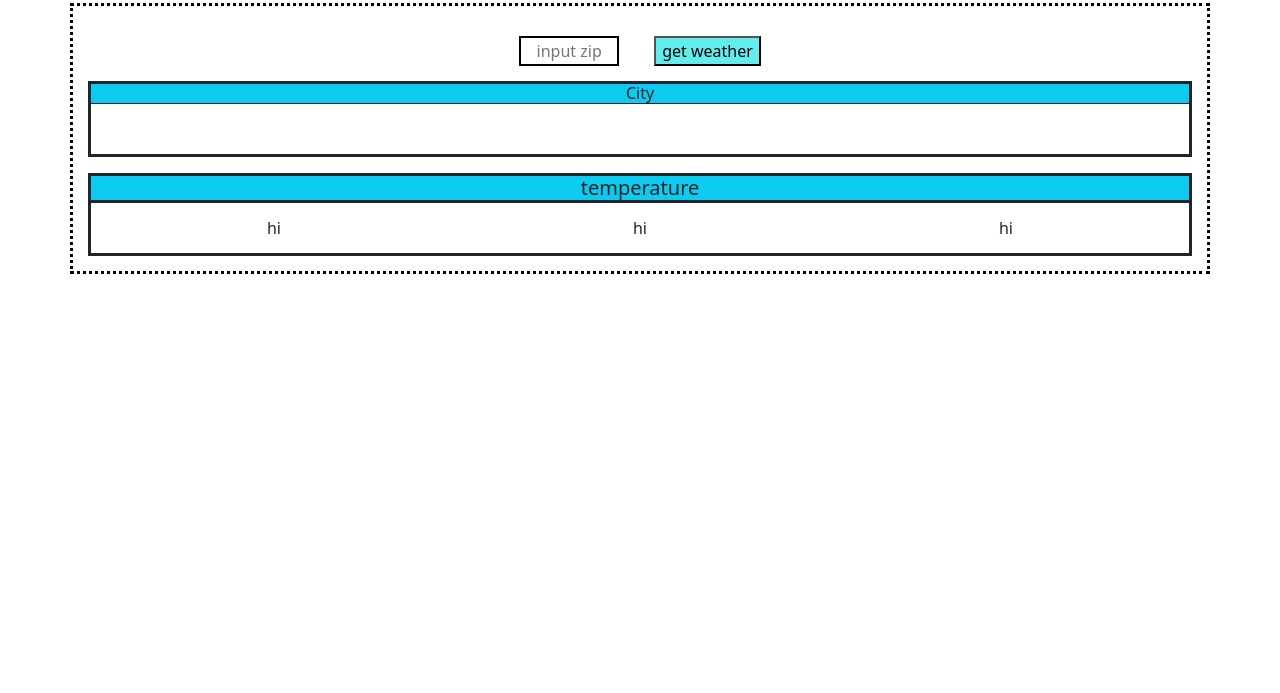
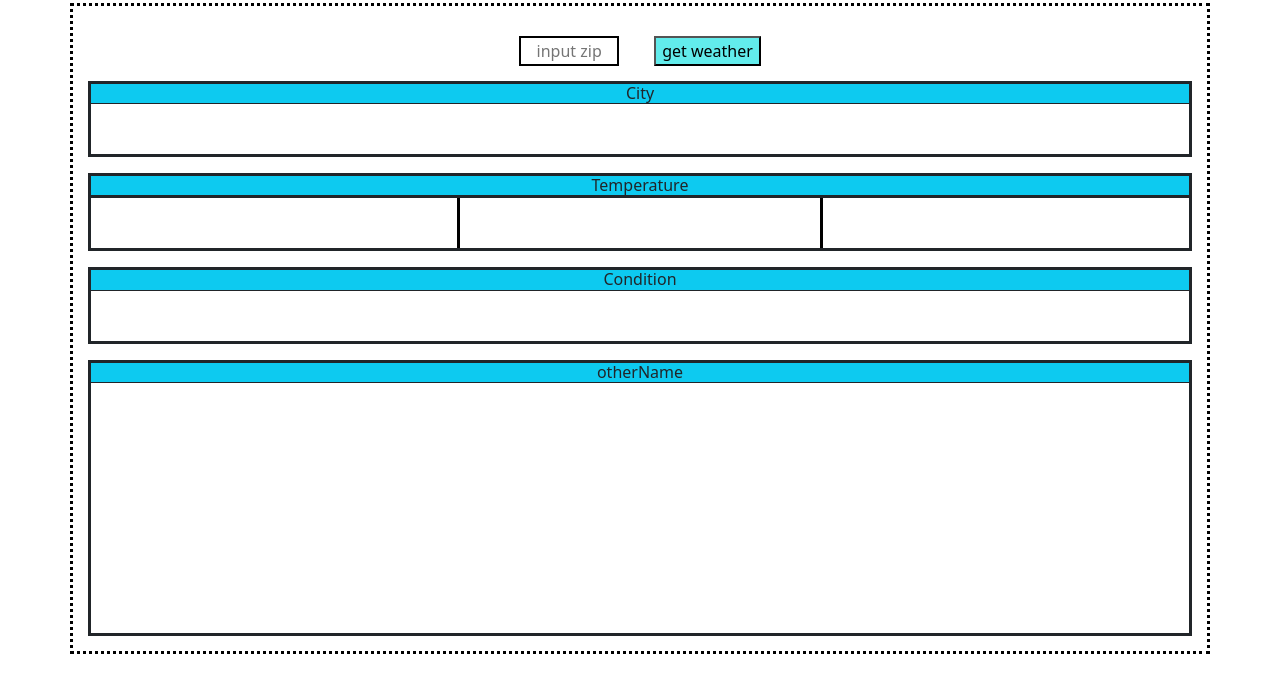
Before and after one commit to DylanWDev/weather-app, a plain HTML site: page sandbox.html in a window 1280 px wide. Shown: the part 53-746 px from the top of the page. Drawn offline with nearby package versions, Linux system fonts and the light colour scheme.

Commit message:
everything but image on condition

```diff
--- a/css/style.css
+++ b/css/style.css
@@ -24,6 +24,10 @@
   border: solid 2px;
 }
 
-#cityName, #tempK, #tempC{
+#cityName, #tempK, #tempC, #conditionFill{
   height: 50px;
 }
+
+#otherFill {
+  height: 250px;
+}
--- a/js/sandbox.js
+++ b/js/sandbox.js
@@ -54,7 +54,7 @@ document.getElementById("testBtn").addEventListener('click', function(){
 async function getWeather(){
     let inputField = document.getElementById("input")
     zipCode = inputField.value
-    test_axios().then(console.log('got city'));
+    init().then(console.log('got city'));
 
 
 }
@@ -88,10 +88,6 @@ let cityName = document.createElement("p")
 cityDiv.appendChild(cityName)
 cityName.id = "cityName"
 cityName.classList = "d-flex justify-content-center mb-0 align-items-center"
-
-function fillCity(city){
-    cityName.innerText = city
-}
 //* city area
 
 
@@ -103,41 +99,84 @@ infoDiv.appendChild(tempDiv);
 tempDiv.id = "tempDiv";
 tempDiv.classList = "d-block border border-dark border-3 mt-3";
 
-let tempMain = document.createElement("h5");
-tempMain.innerHTML = "temperature";
+let tempMain = document.createElement("h6");
+tempMain.innerHTML = "Temperature";
 tempDiv.appendChild(tempMain);
 tempMain.id = "tempMain"
-tempMain.classList = "d-flex justify-content-center mb-0 border-dark bg-info"
+tempMain.classList = "d-flex justify-content-center border border-0 mb-0 border-dark bg-info"
 
 //*row container
 let tempContainDiv = document.createElement("div");
 infoDiv.appendChild(tempContainDiv);
 tempContainDiv.id = "TempContainDiv";
-tempContainDiv.classList = "d-flex justify-content-between border border-dark border-3 border-top-0"; // Use justify-content-between for a row layout
+tempContainDiv.classList = "mb-3 d-flex justify-content-between border border-dark border-3 border-top-0";
 //*row container
+
 
 let tempK = document.createElement("div");
 tempContainDiv.appendChild(tempK);
 tempK.id = "tempK";
-tempK.innerHTML = "hi";
+tempK.innerHTML = "";
 tempK.classList = "col-4 d-flex justify-content-center mb-0 align-items-center";
 
 let tempF = document.createElement("div");
 tempContainDiv.appendChild(tempF);
 tempF.id = "tempF";
-tempF.innerHTML = "hi";
-tempF.classList = "col-4 d-flex justify-content-center mb-0 align-items-center";
+tempF.innerHTML = "";
+tempF.classList = "col-4 d-flex justify-content-center mb-0 align-items-center border border-black border-3 border-top-0 border-bottom-0 border-left border-right";
 
 let tempC = document.createElement("div");
 tempContainDiv.appendChild(tempC);
 tempC.id = "tempC";
-tempC.innerHTML = "hi";
+tempC.innerHTML = "";
 tempC.classList = "col-4 d-flex justify-content-center mb-0 align-items-center";
+//* temperature area
 
 
-//* temperature area
+//* condition
+let conditionDiv = document.createElement("div")
+infoDiv.appendChild(conditionDiv)
+conditionDiv.id = "conditionDiv"
+conditionDiv.classList = "d-block border border-dark border-3"
 
-async function test_axios() {
+let conditionName = document.createElement("h6")
+conditionName.innerText = "Condition"
+conditionDiv.appendChild(conditionName)
+conditionName.id = "conditionName"
+conditionName.classList = "d-flex justify-content-center mb-0 border-bottom border-dark bg-info"
+
+
+let conditionFill = document.createElement("p")
+conditionDiv.appendChild(conditionFill)
+conditionFill.id = "conditionFill"
+conditionFill.classList = "d-flex justify-content-center mb-0 align-items-center"
+//* condition
+
+
+
+//* image
+let otherDiv = document.createElement("div");
+otherDiv.id = "otherDiv";
+otherDiv.classList = "mt-3 d-block border border-dark border-3";
+infoDiv.appendChild(otherDiv);
+
+let otherName = document.createElement("h6");
+otherName.innerText = "otherName";
+otherName.id = "otherName"; // Use a unique ID
+otherName.classList = "d-flex justify-content-center mb-0 border-bottom border-dark bg-info";
+otherDiv.appendChild(otherName);
+
+let otherFill = document.createElement("p");
+otherFill.id = "otherFill";
+otherFill.classList = "d-flex justify-content-center mb-0 align-items-center";
+otherDiv.appendChild(otherFill);
+//* image
+
+
+
+
+//* main function to run api data
+async function init() {
     try {
         const api_url = `https://api.openweathermap.org/data/2.5/weather?zip=${zipCode},us&appid=${apiKey}`;
         const result = await axios.get(api_url);
@@ -147,9 +186,28 @@ async function test_axios() {
             fillCity(result.data.name);
         }
 
-        function fillTemp(temp){
-            tempK = result
+        //* function to populate the city
+        function fillCity(city){
+            cityName.innerText = city
         }
+
+        //* function to populate the temp
+        function fillTemp(){
+            console.log(Math.round(result.data.main.temp) )
+            tempK.textContent = Math.round(result.data.main.temp) + "K"
+            tempF.textContent = Math.round((result.data.main.temp - 273.15) * 9/5 +32) + "F"
+            tempC.textContent = Math.round(result.data.main.temp - 273.15) + "C"
+        }
+        fillTemp()
+
+        function fillCondition(){
+            console.log(result.data.weather[0].main)
+            conditionFill.textContent = result.data.weather[0].main
+        }
+        fillCondition()
+
+
+
     } catch (error) {
         alert("zip code not found", error);
         // You can display an error message to the user here if needed
```
